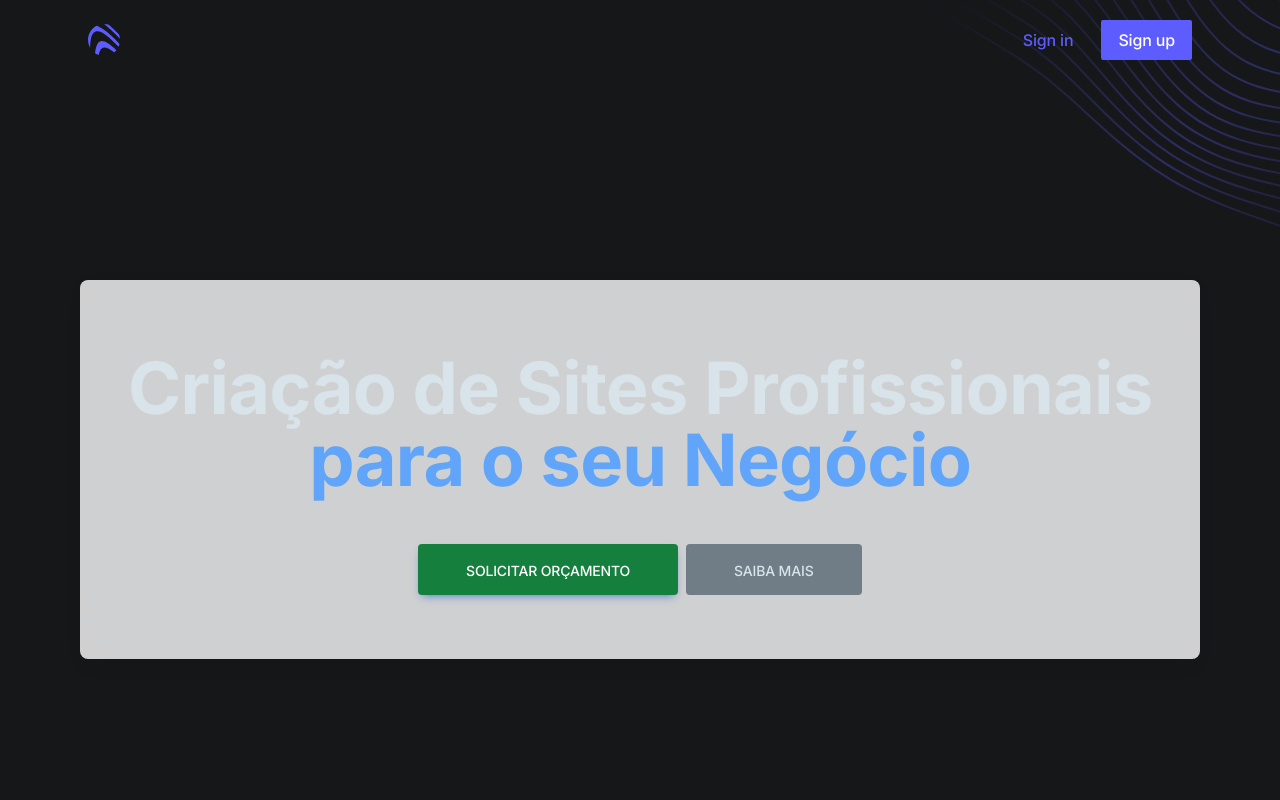
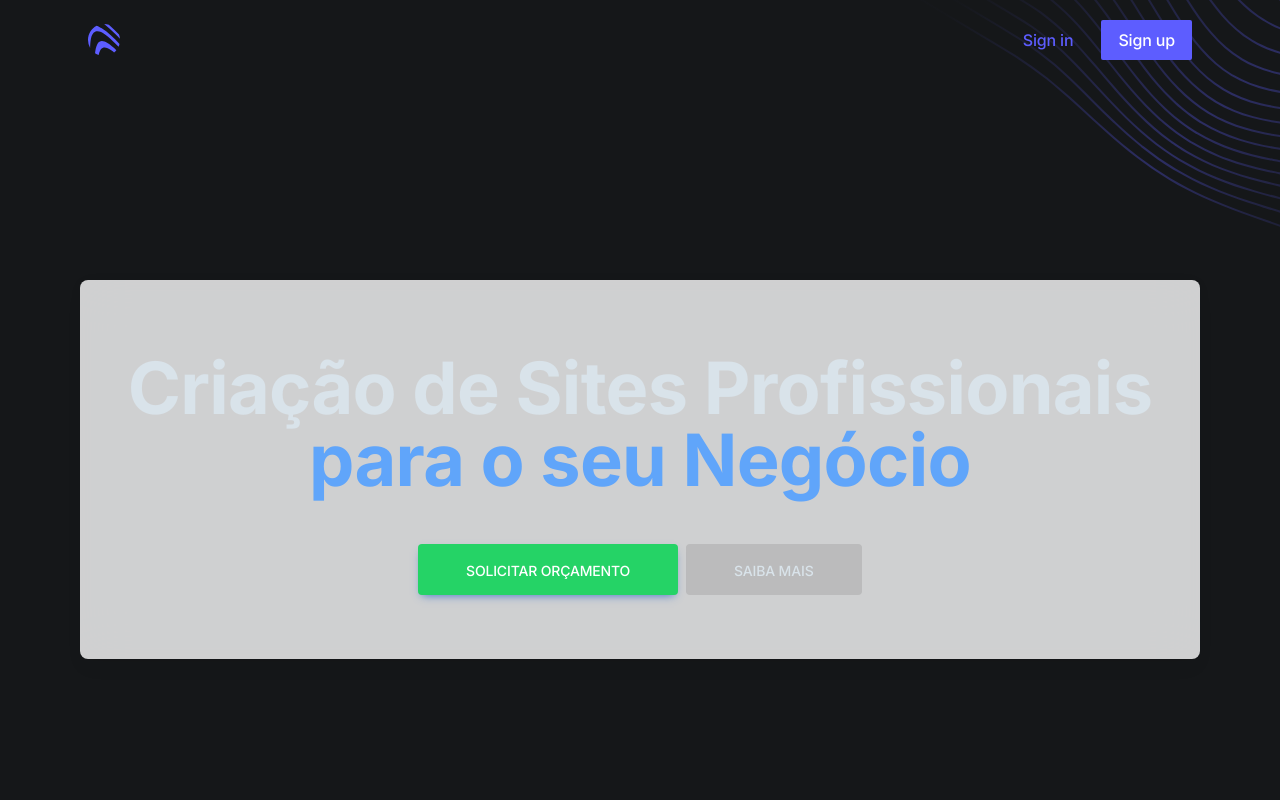
Before and after one commit to AlamMartins/AmSolutionsSites, a Next.js app: page / in a window 1280 px wide. Shown: the top 800 px of the page. Built offline with nearby package versions, Linux system fonts and the light colour scheme.

Commit message:
centralização hero

```diff
--- a/components/ComponentesTeste/Comp10.jsx
+++ b/components/ComponentesTeste/Comp10.jsx
@@ -91,7 +91,7 @@ const Comp10 = () => {
     </span>
     {/* SVG Background */}
     {/* Jumbotron */}
-    <div className="  w-[350px] h-[800px] ml-[12px] justify-center -mt-[740px] sm:flex sm:w-auto sm:-mt-[580px] sm:ml-0 " data-aos="zoom-in" data-aos-duration="2000">
+    <div className="  w-[350px] h-[800px] ml-[34px] justify-center -mt-[740px] sm:flex sm:w-auto sm:-mt-[580px] sm:ml-0 " data-aos="zoom-in" data-aos-duration="2000">
 
       <div className="text-center">
         <div
@@ -101,12 +101,12 @@ const Comp10 = () => {
             backdropFilter: "saturate(200%) blur(25px)"
           }}
         >
-          <h1 className="mt-2 mb-12 text-4xl font-bold tracking-tight md:text-6xl xl:text-7xl" data-aos="flip-left" data-aos-duration="2500">
+          <h1 className="mt-2 mb-12 text-4xl font-bold tracking-tight md:text-6xl xl:text-7xl" data-aos="zoom-in" data-aos-duration="2500">
             Criação de Sites Profissionais <br />
             <span className="text-blue-400">para o seu Negócio</span>
           </h1>
           <a
-            className="mb-2 inline-block rounded bg-green-700 px-12 pt-4 pb-3.5 text-sm font-medium uppercase leading-normal text-white shadow-[0_4px_9px_-4px_#3b71ca] transition duration-150 ease-in-out hover:bg-primary-600 hover:shadow-[0_8px_9px_-4px_rgba(59,113,202,0.3),0_4px_18px_0_rgba(59,113,202,0.2)] focus:bg-primary-600 focus:shadow-[0_8px_9px_-4px_rgba(59,113,202,0.3),0_4px_18px_0_rgba(59,113,202,0.2)] focus:outline-none focus:ring-0 active:bg-primary-700 active:shadow-[0_8px_9px_-4px_rgba(59,113,202,0.3),0_4px_18px_0_rgba(59,113,202,0.2)] dark:shadow-[0_4px_9px_-4px_rgba(59,113,202,0.5)] dark:hover:shadow-[0_8px_9px_-4px_rgba(59,113,202,0.2),0_4px_18px_0_rgba(59,113,202,0.1)] dark:focus:shadow-[0_8px_9px_-4px_rgba(59,113,202,0.2),0_4px_18px_0_rgba(59,113,202,0.1)] dark:active:shadow-[0_8px_9px_-4px_rgba(59,113,202,0.2),0_4px_18px_0_rgba(59,113,202,0.1)] md:mr-2 md:mb-0"
+            className="mb-2 inline-block rounded bg-[#25D366] px-12 pt-4 pb-3.5 text-sm font-medium uppercase leading-normal text-white shadow-[0_4px_9px_-4px_#3b71ca] transition duration-150 ease-in-out hover:bg-primary-600 hover:shadow-[0_8px_9px_-4px_rgba(59,113,202,0.3),0_4px_18px_0_rgba(59,113,202,0.2)] focus:bg-primary-600 focus:shadow-[0_8px_9px_-4px_rgba(59,113,202,0.3),0_4px_18px_0_rgba(59,113,202,0.2)] focus:outline-none focus:ring-0 active:bg-primary-700 active:shadow-[0_8px_9px_-4px_rgba(59,113,202,0.3),0_4px_18px_0_rgba(59,113,202,0.2)] dark:shadow-[0_4px_9px_-4px_rgba(59,113,202,0.5)] dark:hover:shadow-[0_8px_9px_-4px_rgba(59,113,202,0.2),0_4px_18px_0_rgba(59,113,202,0.1)] dark:focus:shadow-[0_8px_9px_-4px_rgba(59,113,202,0.2),0_4px_18px_0_rgba(59,113,202,0.1)] dark:active:shadow-[0_8px_9px_-4px_rgba(59,113,202,0.2),0_4px_18px_0_rgba(59,113,202,0.1)] md:mr-2 md:mb-0"
             data-te-ripple-init=""
             data-te-ripple-color="light"
             href="#!"
@@ -117,7 +117,7 @@ const Comp10 = () => {
             Solicitar Orçamento
           </a>
           <a
-            className="inline-block rounded bg-gray-500 px-12 pt-4 pb-3.5 text-sm font-medium uppercase leading-normal text-primary transition duration-150 ease-in-out hover:bg-neutral-500 hover:bg-opacity-10 hover:text-primary-600 focus:text-primary-600 focus:outline-none focus:ring-0 active:text-primary-700 dark:hover:bg-gray-500 dark:hover:bg-opacity-40"
+            className="inline-block rounded bg-[#68686832] px-12 pt-4 pb-3.5 text-sm font-medium uppercase leading-normal text-primary transition duration-150 ease-in-out hover:bg-neutral-500 hover:bg-opacity-10 hover:text-primary-600 focus:text-primary-600 focus:outline-none focus:ring-0 active:text-primary-700 dark:hover:bg-gray-500 dark:hover:bg-opacity-40"
             data-te-ripple-init=""
             data-te-ripple-color="light"
             href="#!"
```
